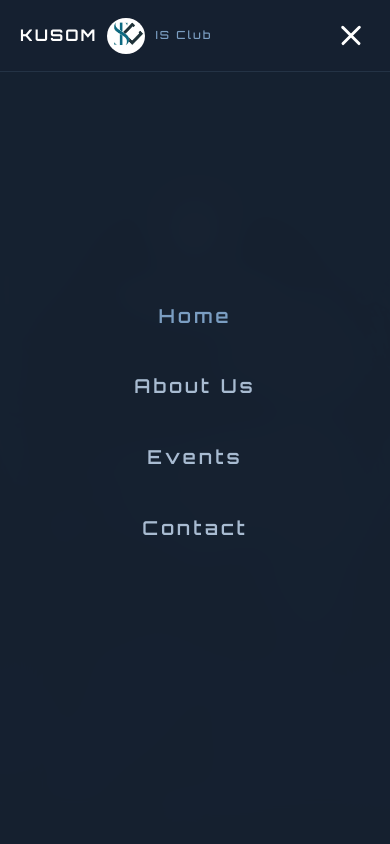
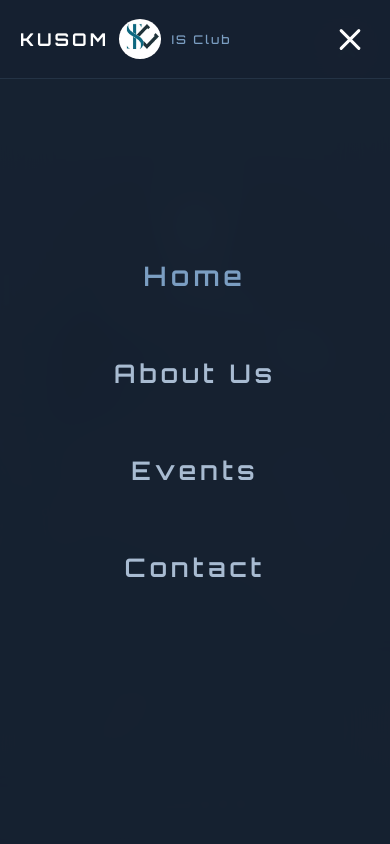
Before and after one commit to SidAwasthi88/is-club-website, a React (Create React App) app: page / in a window 390 px wide. Both pictures are taken after a click on the button 351 px from the left and 35 px from the top of the page. Shown: the top 844 px of the page. Built offline with nearby package versions, Linux system fonts and the light colour scheme.

Commit message:
Second attempt to get the hamburger menu

```diff
--- a/src/App.css
+++ b/src/App.css
@@ -206,13 +206,16 @@ body {
 .hamburger.open span:nth-child(3) { transform: translateY(-8px) rotate(-45deg); }
 
 /* Mobile Drawer */
+/* Mobile Drawer - Bigger like HCNY */
 .mobile-nav {
     display: none;
     position: fixed;
-    top: 0; left: 0;
-    width: 100%; height: 100vh;
-    background: rgba(22, 33, 48, 0.99);
-    backdrop-filter: blur(20px);
+    top: 0;
+    left: 0;
+    width: 100%;
+    height: 100vh;
+    background: rgba(22, 33, 48, 0.98);
+    backdrop-filter: blur(24px);
     z-index: 999;
     flex-direction: column;
     align-items: center;
@@ -220,7 +223,7 @@ body {
     gap: 2.5rem;
     opacity: 0;
     pointer-events: none;
-    transition: opacity 0.3s ease;
+    transition: opacity 0.4s ease;
 }
 
 .mobile-nav.open {
@@ -231,16 +234,37 @@ body {
 
 .mobile-nav a {
     font-family: 'Orbitron', sans-serif;
-    font-size: 1.2rem;
+    font-size: 1.6rem;
     font-weight: 600;
     color: var(--text-silver);
     text-decoration: none;
     transition: color 0.2s ease;
-    letter-spacing: 3px;
+    letter-spacing: 4px;
+    padding: 0.5rem 0;
 }
 
 .mobile-nav a:hover,
-.mobile-nav a.active { color: var(--highlight-blue); }
+.mobile-nav a.active {
+    color: var(--highlight-blue);
+    transform: scale(1.05);
+}
+
+.mobile-close-btn {
+    position: absolute;
+    top: 30px;
+    right: 30px;
+    background: none;
+    border: none;
+    color: var(--text-silver);
+    font-size: 2rem;
+    cursor: pointer;
+    transition: var(--transition);
+}
+
+.mobile-close-btn:hover {
+    color: var(--highlight-blue);
+    transform: rotate(90deg);
+}
 
 /* ============================================ */
 /* HERO */
@@ -992,14 +1016,36 @@ body {
 
     /* Bigger navbar on mobile */
     .nav-container {
-        padding: 1.1rem 20px;
+        padding: 1.2rem 20px;
     }
 
-    .kusom-nav { font-size: 1rem; }
-    .isclub-nav { font-size: 0.7rem; }
-    .logo-img { height: 36px; }
+    .kusom-nav {
+        font-size: 1.1rem;
+        letter-spacing: 3px;
+    }
 
-    /* Show hamburger, hide desktop links */
+    .isclub-nav {
+        font-size: 0.75rem;
+        letter-spacing: 2px;
+    }
+
+    .logo-img {
+        height: 40px;
+    }
+
+    /* Bigger hamburger icon */
+    .hamburger {
+        gap: 6px;
+    }
+
+    .hamburger span {
+        width: 28px;
+        height: 3px;
+    }
+
+    .hamburger.open span:nth-child(1) { transform: translateY(9px) rotate(45deg); }
+    .hamburger.open span:nth-child(3) { transform: translateY(-9px) rotate(-45deg); }
+
     .hamburger { display: flex !important; }
     .nav-links { display: none !important; }
 
--- a/src/App.js
+++ b/src/App.js
@@ -141,6 +141,13 @@ function NavBar() {
             </nav>
 
             <div className={`mobile-nav ${menuOpen ? 'open' : ''}`}>
+                <button
+                    className="mobile-close-btn"
+                    onClick={closeMenu}
+                    aria-label="Close menu"
+                >
+                    ✕
+                </button>
                 <Link to="/"        className={location.pathname === '/'        ? 'active' : ''} onClick={closeMenu}>Home</Link>
                 <Link to="/about"   className={location.pathname === '/about'   ? 'active' : ''} onClick={closeMenu}>About Us</Link>
                 <Link to="/events"  className={location.pathname === '/events'  ? 'active' : ''} onClick={closeMenu}>Events</Link>
```
